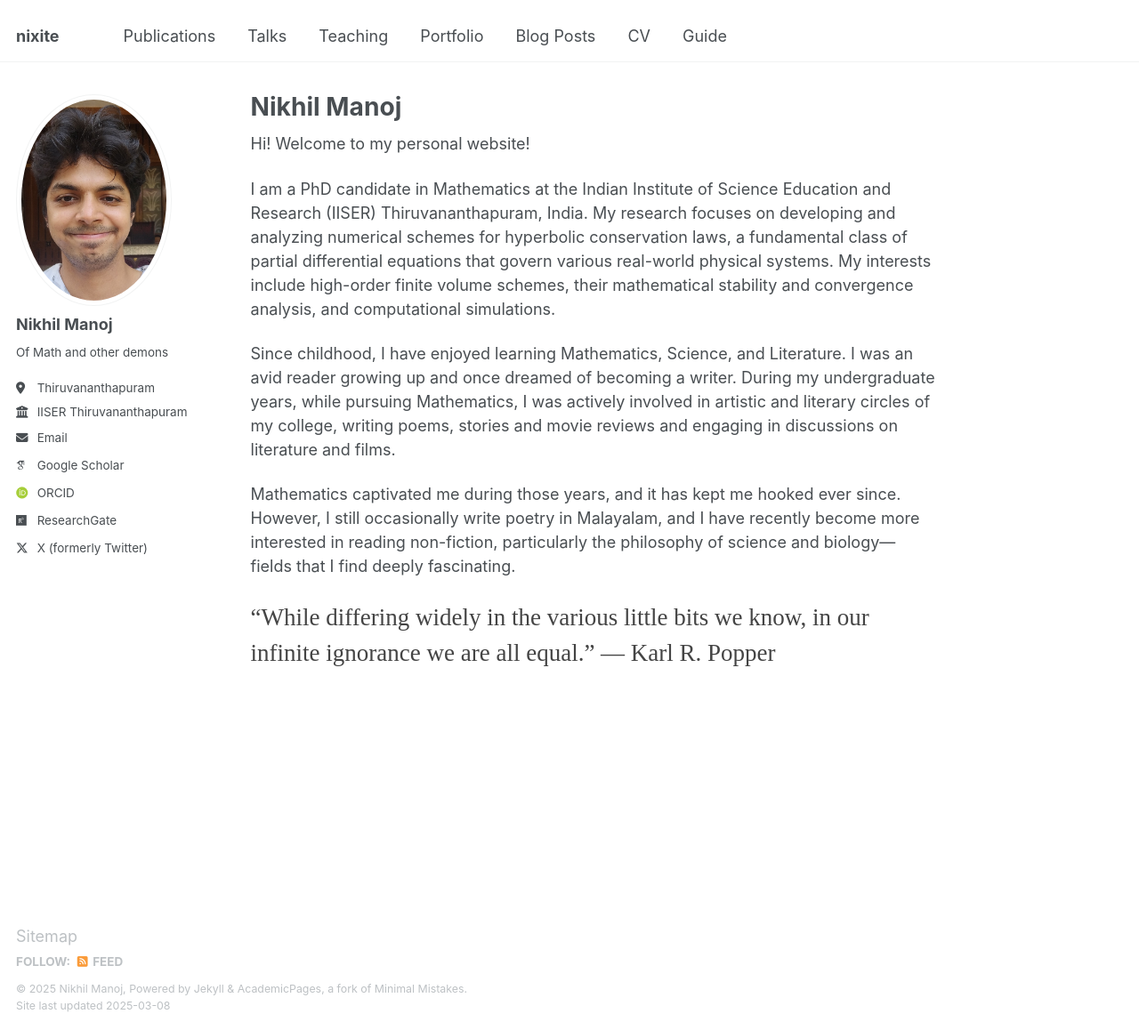
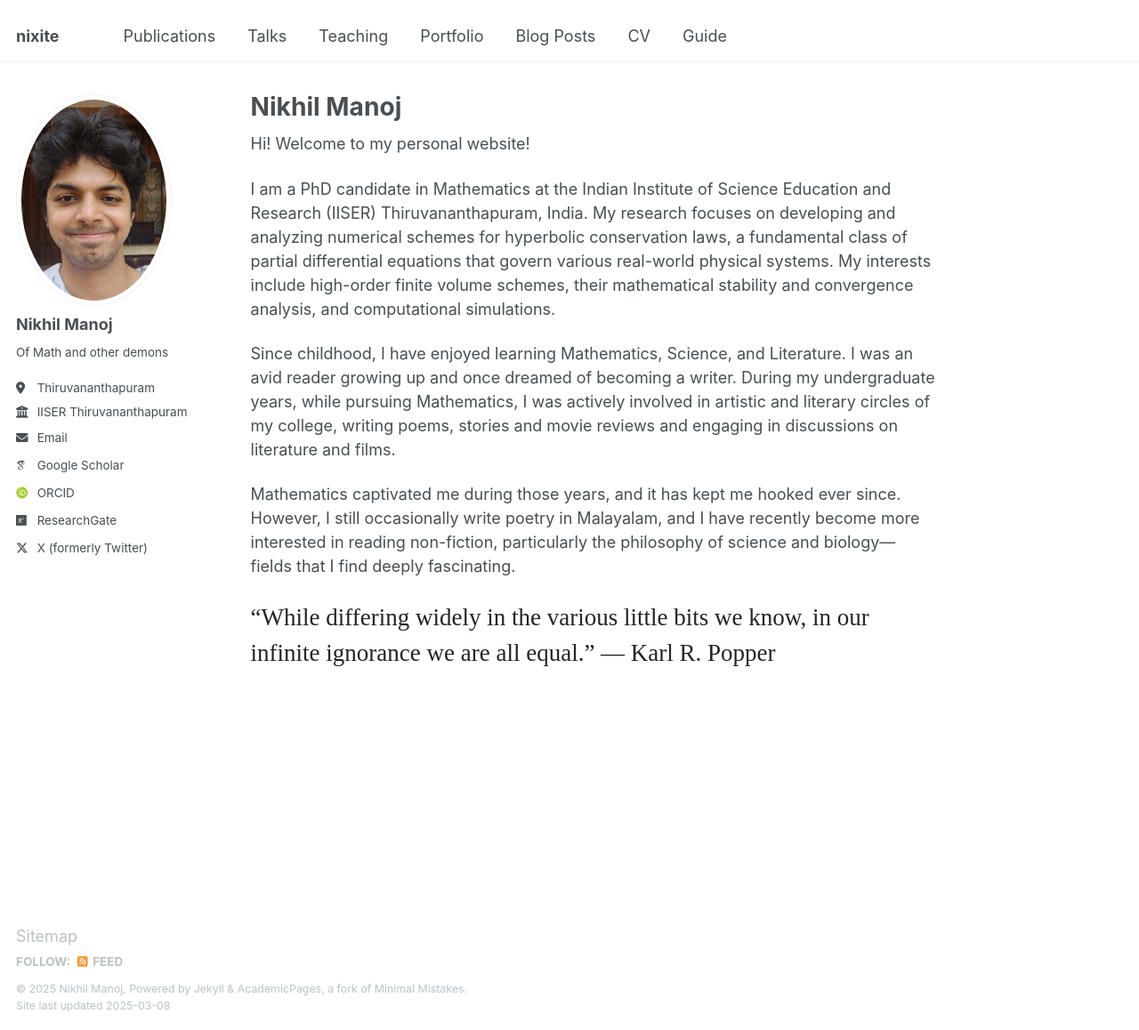
Before and after one commit to nikhil0597/nikhil0597.github.io, a Jekyll site: the page built from _pages/about.md, in a window 1280 px wide and 1158 px high. Shown: the whole window at 89% size. Built offline with Jekyll 4.4.1, drawn with Linux system fonts in a browser that asks for light colours; some web fonts are replaced.

Commit message:
Update about.md

```diff
--- a/_pages/about.md
+++ b/_pages/about.md
@@ -17,7 +17,7 @@ Mathematics captivated me during those years, and it has kept me hooked ever sin
 
 
 
-<span style="font-family: 'Brush Script MT', cursive; font-size: 1.5em; color: #444444;">
+<span style="font-family: 'Brush Script MT', cursive; font-size: 1.5em; color: #242424;">
   “While differing widely in the various little bits we know, in our infinite ignorance we are all equal.”
   ― Karl R. Popper
 </span>
```
